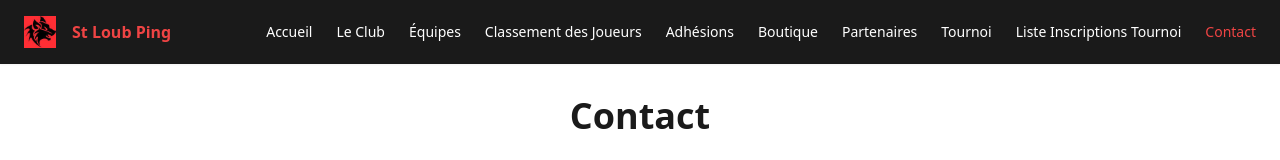
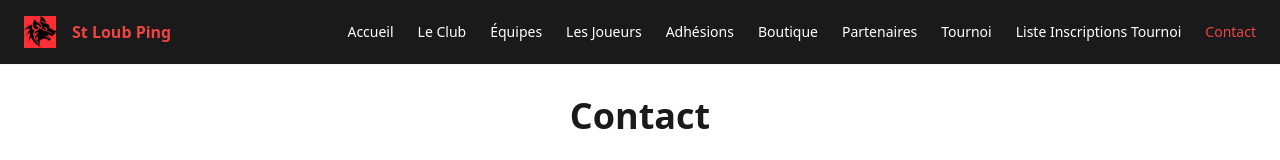
Before and after one commit to stloubping/stloubping, a React (Vite) app: page /contact in a window 1280 px wide. Shown: the top 160 px of the page. Built offline with nearby package versions, Linux system fonts and the light colour scheme.

Commit message:
[dyad] Le nom de l'élément de navigation "Classement des Joueurs" a été modifié en "Les Joueurs" dans la barre de navigation. - wrote 1 file(s)

```diff
--- a/src/components/Navbar.tsx
+++ b/src/components/Navbar.tsx
@@ -10,7 +10,7 @@ const navItems = [
   { name: "Accueil", path: "/" },
   { name: "Le Club", path: "/le-club" },
   { name: "Équipes", path: "/competitions-equipes" },
-  { name: "Classement des Joueurs", path: "/classement-joueurs" },
+  { name: "Les Joueurs", path: "/classement-joueurs" },
   { name: "Adhésions", path: "/adhesions" },
   { name: "Boutique", path: "/boutique" },
   { name: "Partenaires", path: "/partenaires" },
```
